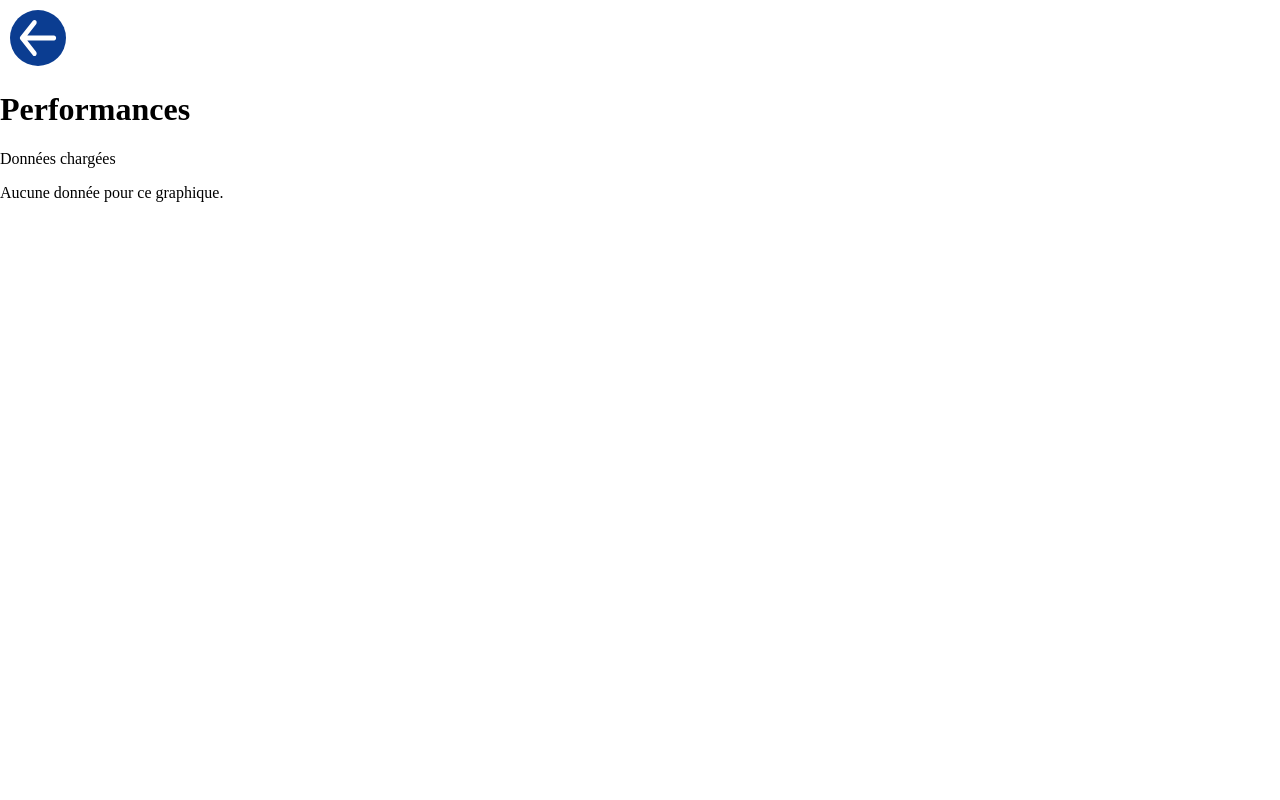
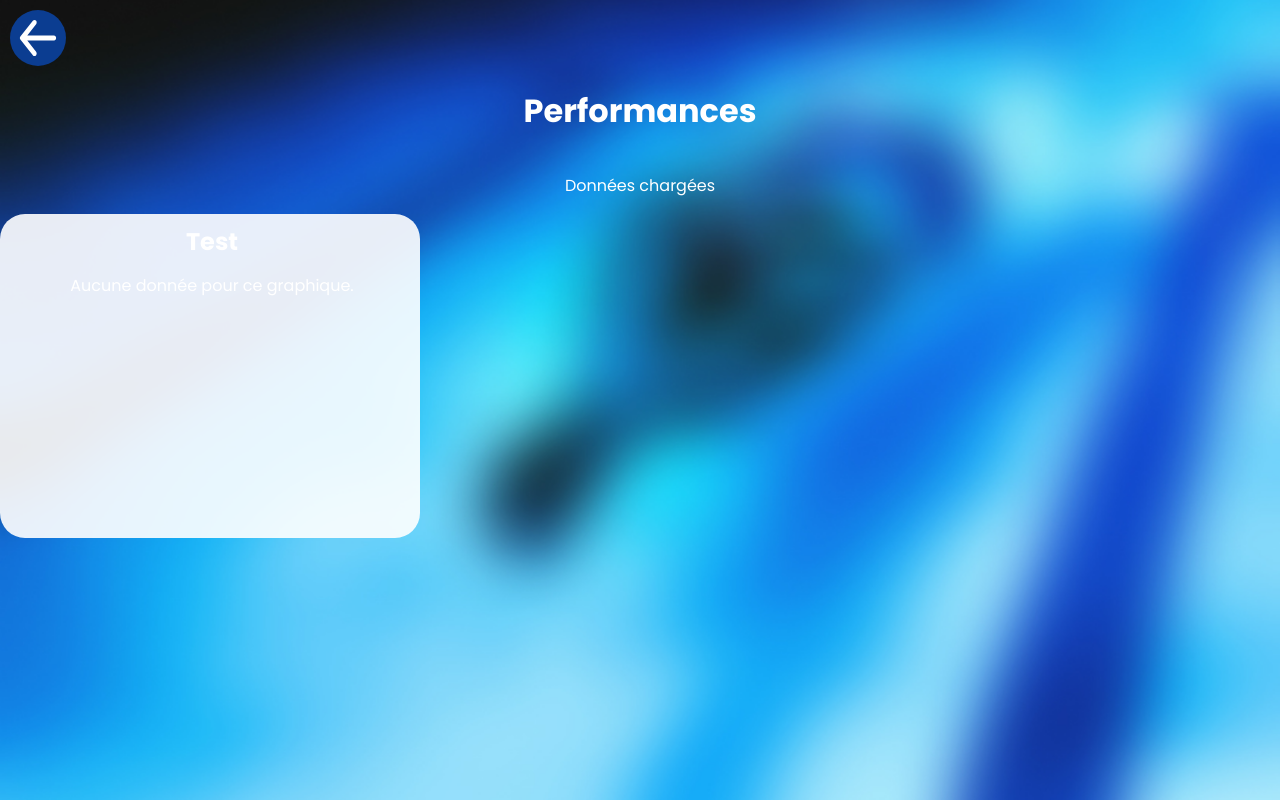
Before and after one commit to FaresBza/swimgoals_travail_bachelor, a Next.js app in the folder swimgoals_frontend/: page /charts/objective/1 in a window 1280 px wide. Built offline with nearby package versions, Linux system fonts and the light colour scheme; no server answers.

Commit message:
Ajout de styles pour les graphiques v1

```diff
--- a/swimgoals_frontend/src/app/charts/objective/[id]/page.tsx
+++ b/swimgoals_frontend/src/app/charts/objective/[id]/page.tsx
@@ -16,6 +16,11 @@ import {
 } from "chart.js";
 import { Line } from "react-chartjs-2";
 import BackButton from "@/app/components/BackButton";
+
+import '@/app/styles/BackgroundImage.scss'
+import '@/app/styles/Card.scss'
+import '@/app/styles/Chart.scss'
+
 
 ChartJS.register(CategoryScale, LinearScale, PointElement, LineElement, Title, Tooltip, Legend);
 
@@ -68,11 +73,16 @@ const Chart = () => {
             <BackButton />
             <h1>Performances</h1>
             {loading ? <p>Chargement...</p> : <p>Données chargées</p>}
-            {chartData ? (
-                <Line data={chartData} options={{ responsive: true }} />
-            ) : (
-                <p>Aucune donnée pour ce graphique.</p>
-            )}
+            <div className="graph-card-container">
+                <div className="graph-card">
+                    <h2 className="graph-name">Test</h2>
+                    {chartData ? (
+                        <Line data={chartData} options={{ responsive: true }} />
+                    ) : (
+                        <p>Aucune donnée pour ce graphique.</p>
+                    )}
+                </div>
+            </div>
         </div>
     );
 };
--- a/swimgoals_frontend/src/app/styles/Card.scss
+++ b/swimgoals_frontend/src/app/styles/Card.scss
@@ -11,7 +11,8 @@
 
     .group-card,
     .swimmer-card,
-    .objective-card {
+    .objective-card,
+    .graph-card {
         background: variables.$global-background-card;
         padding: 15px;
         border-radius: 15px;
@@ -22,7 +23,8 @@
 
         .group-title,
         .swimmer-name,
-        .objective-title {
+        .objective-title,
+        .graph-name {
             color: variables.$black;
             font-size: 22px;
             font-weight: bold;
--- /dev/null
+++ b/swimgoals_frontend/src/app/styles/Chart.scss
@@ -0,0 +1,19 @@
+@use 'variables';
+
+.graph-card-container {
+    background: variables.$global-background-perf-card;
+    padding: 10px;
+    margin: 0 0 30px 0;
+    border-radius: 25px;
+    max-width: 400px;
+
+    .graph-name {
+        margin: -2px;
+    }
+
+    .graph-card {
+        padding: 2px;
+        width: 100%;
+        height: 300px;
+    }
+}
```
